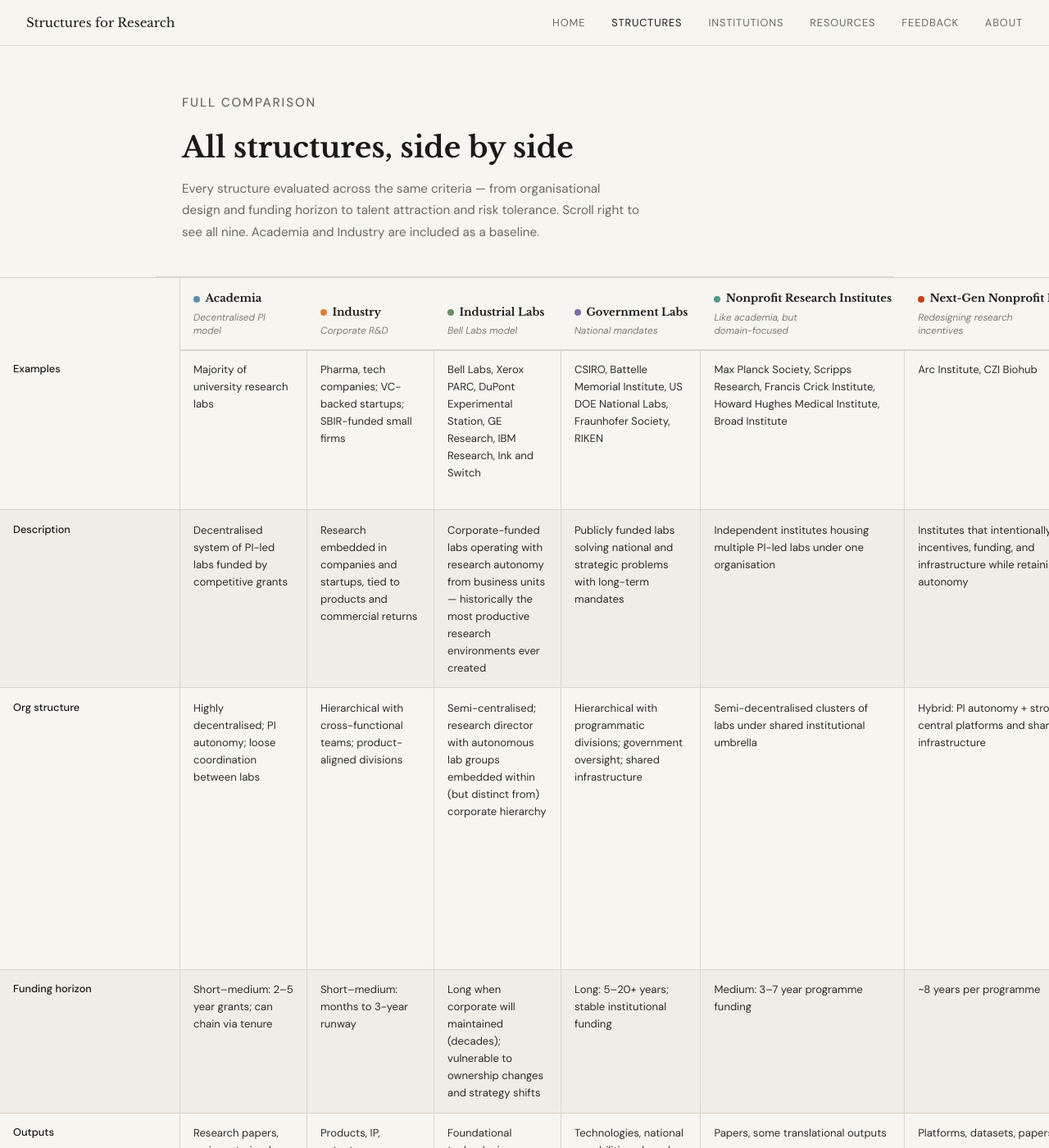
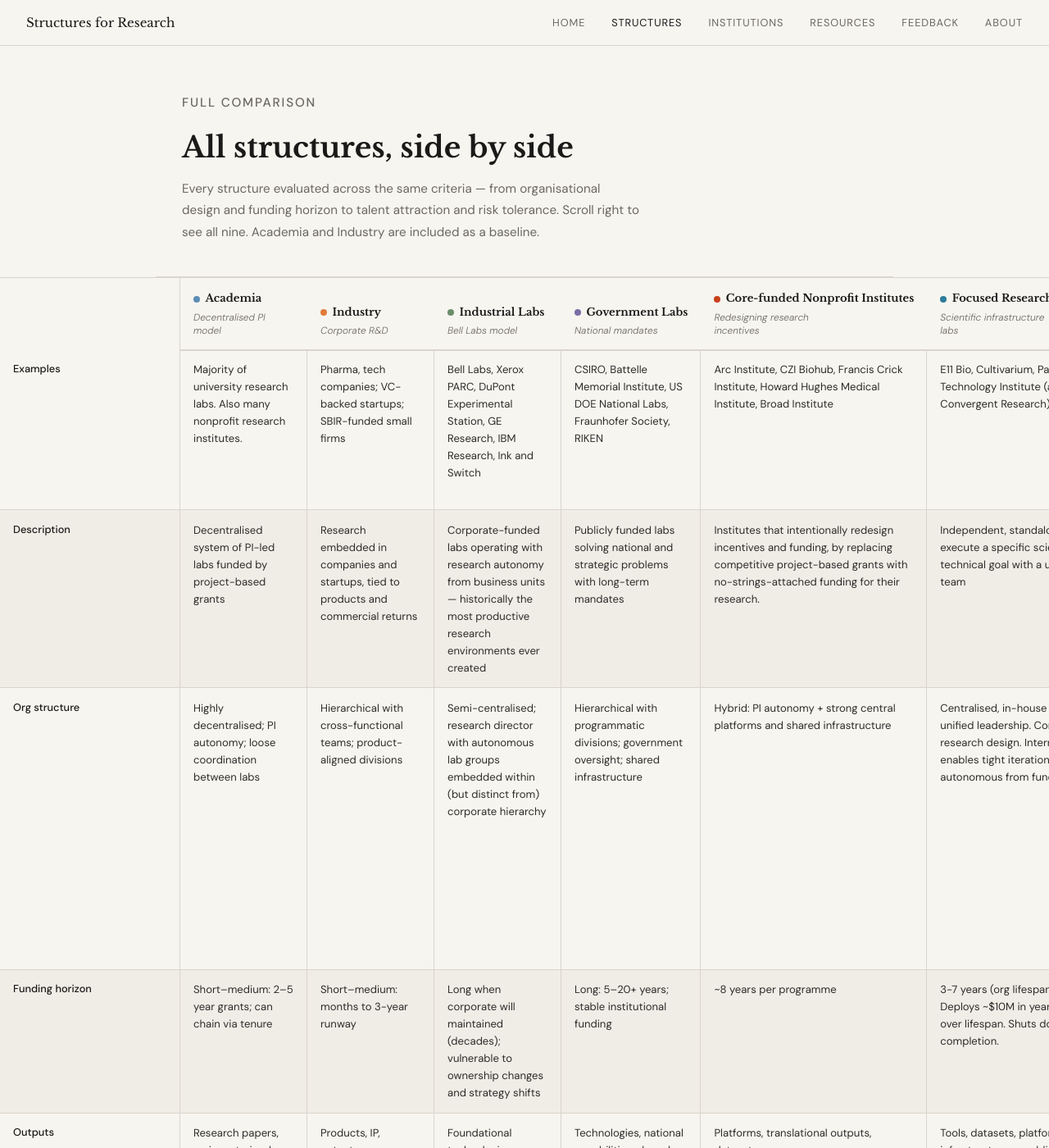
Before and after one commit to biancale4/structuresforresearch.com, a Jekyll site: the page built from structures.html, in a window 1280 px wide and 1400 px high. Shown: the whole window at 82% size. Built offline with Jekyll 4.4.1, drawn with Linux system fonts in a browser that asks for light colours; some of the changed text lies outside the part shown.

Commit message:
Update structures.html

```diff
--- a/structures.html
+++ b/structures.html
@@ -40,8 +40,7 @@ description: Every research structure evaluated side by side across the same cri
         <th><span class="dot" style="background:#e07b39"></span>Industry<span class="th-sub">Corporate R&amp;D</span></th>
         <th><span class="dot" style="background:#6b8e6b"></span>Industrial Labs<span class="th-sub">Bell Labs model</span></th>
         <th><span class="dot" style="background:#7b6ea6"></span>Government Labs<span class="th-sub">National mandates</span></th>
-        <th><span class="dot" style="background:#4a9b8a"></span>Nonprofit Research Institutes<span class="th-sub">Like academia, but domain-focused</span></th>
-        <th><span class="dot" style="background:#c8401a"></span>Next-Gen Nonprofit Institutes<span class="th-sub">Redesigning research incentives</span></th>
+        <th><span class="dot" style="background:#c8401a"></span>Core-funded Nonprofit Institutes<span class="th-sub">Redesigning research incentives</span></th>
         <th><span class="dot" style="background:#2d7d9a"></span>Focused Research Organizations<span class="th-sub">Scientific infrastructure labs</span></th>
         <th><span class="dot" style="background:#b5882d"></span>BBNs<span class="th-sub">Frontier Research Contracts</span></th>
         <th><span class="dot" style="background:#6b4e8a"></span>ARPA-style Orgs<span class="th-sub">Program manager–led R&D</span></th>
@@ -50,24 +49,22 @@ description: Every research structure evaluated side by side across the same cri
     <tbody>
       <tr>
         <td>Examples</td>
-        <td>Majority of university research labs</td>
+        <td>Majority of university research labs. Also many nonprofit research institutes.</td>
         <td>Pharma, tech companies; VC-backed startups; SBIR-funded small firms</td>
         <td>Bell Labs, Xerox PARC, DuPont Experimental Station, GE Research, IBM Research, Ink and Switch</td>
         <td>CSIRO, Battelle Memorial Institute, US DOE National Labs, Fraunhofer Society, RIKEN</td>
-        <td>Max Planck Society, Scripps Research, Francis Crick Institute, Howard Hughes Medical Institute, Broad Institute</td>
-        <td>Arc Institute, CZI Biohub</td>
+        <td>Arc Institute, CZI Biohub, Francis Crick Institute, Howard Hughes Medical Institute, Broad Institute</td>
         <td>E11 Bio, Cultivarium, Parallel Squared Technology Institute (all via Convergent Research)</td>
         <td>BBN Technologies, SRI International, MITRE Corporation</td>
         <td>DARPA, ARPA-E, ARPA-H, IARPA, ARIA (UK), SPRIND (Germany), Speculative Technologies, Actuate, Wellcome Leap</td>
       </tr>
       <tr>
         <td>Description</td>
-        <td>Decentralised system of PI-led labs funded by competitive grants</td>
+        <td>Decentralised system of PI-led labs funded by project-based grants</td>
         <td>Research embedded in companies and startups, tied to products and commercial returns</td>
         <td>Corporate-funded labs operating with research autonomy from business units — historically the most productive research environments ever created</td>
         <td>Publicly funded labs solving national and strategic problems with long-term mandates</td>
-        <td>Independent institutes housing multiple PI-led labs under one organisation</td>
-        <td>Institutes that intentionally redesign incentives, funding, and infrastructure while retaining PI-like autonomy</td>
+        <td>Institutes that intentionally redesign incentives and funding, by replacing competitive project-based grants with no-strings-attached funding for their research.</td>
         <td>Independent, standalone orgs built to execute a specific scientific or technical goal with a unified full-time team</td>
         <td>Contract-based networks that assemble elite teams across institutions to tackle defined frontier problems</td>
         <td>Agencies that fund and coordinate external research teams toward ambitious, high-risk goals via empowered programme managers</td>
@@ -78,7 +75,6 @@ description: Every research structure evaluated side by side across the same cri
         <td>Hierarchical with cross-functional teams; product-aligned divisions</td>
         <td>Semi-centralised; research director with autonomous lab groups embedded within (but distinct from) corporate hierarchy</td>
         <td>Hierarchical with programmatic divisions; government oversight; shared infrastructure</td>
-        <td>Semi-decentralised clusters of labs under shared institutional umbrella</td>
         <td>Hybrid: PI autonomy + strong central platforms and shared infrastructure</td>
         <td>Centralised, in-house teams with unified leadership. Core team does all research design. Internalised research enables tight iteration loops. Ideally autonomous from funding source.</td>
         <td>Distributed teams coordinated through contracts, often spanning multiple institutions. Core team coordinates — external orgs execute. Enables parallel tracks without internal politics.</td>
@@ -90,7 +86,6 @@ description: Every research structure evaluated side by side across the same cri
         <td>Short–medium: months to 3-year runway</td>
         <td>Long when corporate will maintained (decades); vulnerable to ownership changes and strategy shifts</td>
         <td>Long: 5–20+ years; stable institutional funding</td>
-        <td>Medium: 3–7 year programme funding</td>
         <td>~8 years per programme</td>
         <td>3-7 years (org lifespan tied to mission). Deploys ~$10M in year one, ~$50M over lifespan. Shuts down on mission completion.</td>
         <td>Short–medium: 1–5 years per contract; can chain into longer programmes</td>
@@ -102,8 +97,7 @@ description: Every research structure evaluated side by side across the same cri
         <td>Products, IP, patents</td>
         <td>Foundational technologies, patents, breakthrough papers (transistor, laser, Ethernet)</td>
         <td>Technologies, national capabilities, shared infrastructure</td>
-        <td>Papers, some translational outputs</td>
-        <td>Platforms, datasets, papers</td>
+        <td>Platforms, translational outputs, datasets, papers</td>
         <td>Tools, datasets, platforms, scientific infrastructure — public goods, not products</td>
         <td>Capabilities, prototypes, strategic outputs (e.g. biosecurity tools, datasets, frontier systems)</td>
         <td>Prototypes, validated capabilities, proof-of-concept demonstrations; expects transition pathways to other sectors</td>
@@ -114,7 +108,6 @@ description: Every research structure evaluated side by side across the same cri
         <td>Product-aligned, commercialisable problems</td>
         <td>Mix of basic and strategically applied; defined by adjacency to parent domain but with latitude for pure research</td>
         <td>National priorities (energy, defence, health, agriculture)</td>
-        <td>Domain-specific scientific problems</td>
         <td>Important but underexplored scientific areas; platform-building in emerging fields</td>
         <td>Clearly scoped bottlenecks requiring tight coordination. Clear goal from day one. Tight coupling between workstreams. Strong conviction about the right approach early on.</td>
         <td>Frontier, mission-driven problems requiring flexible, high-end expertise across organisations. Often engineering-heavy and deliverable-driven.</td>
@@ -126,8 +119,7 @@ description: Every research structure evaluated side by side across the same cri
         <td><span class="badge badge-low">Low–Medium</span><br>Risk tolerated only if tied to plausible commercial upside</td>
         <td><span class="badge badge-high">High</span><br>Historically very high; corporate capture eventually reduces over time</td>
         <td><span class="badge badge-medium">Medium–High</span><br>Can take ambitious problems within government mission constraints</td>
-        <td><span class="badge badge-medium">Medium</span><br>Depends heavily on funders; philanthropy can enable risk but often conservative</td>
-        <td><span class="badge badge-high">High</span><br>Long-term funding removes short-term pressure</td>
+        <td><span class="badge badge-high">High</span><br>Philanthropy enables risk-taking and scientific creativity. Long-term funding removes short-term pressure.</td>
         <td><span class="badge badge-very-high">Very High</span><br>Purpose-built for high-risk execution; explicit tolerance for failure</td>
         <td><span class="badge badge-very-high">Very High</span><br>Strong; flexible contracting enables unusual collaborations</td>
         <td><span class="badge badge-very-high">Very High</span><br>Explicitly funds "no one else will fund this" work; ~85% of DARPA projects fail to meet original goals by design</td>
@@ -150,7 +141,6 @@ description: Every research structure evaluated side by side across the same cri
         <td>Short-termism; commercialisation bias; limited public-good research</td>
         <td>Dependent on parent company; nearly extinct as a model; corporate short-termism eventually dominates</td>
         <td>Bureaucracy; slower iteration; constrained by political mandates</td>
-        <td>Still PI-siloed; moderate coordination; philanthropy often still conservative</td>
         <td>Not fully integrated; still PI-based; coordination is improved but not transformed</td>
         <td>Fundraising is a key bottleneck ($20–100M required). High upfront cost. Difficult to set up. Requires strong leadership and careful problem selection.</td>
         <td>Ongoing financial risk (no guaranteed funding like FROs). Coordination complexity. Reliance on external performers. Risk of becoming a pure R&amp;D contractor (Battelle/Raytheon failure mode).</td>
@@ -162,7 +152,6 @@ description: Every research structure evaluated side by side across the same cri
         <td>Strong for execution-focused, applied cross-functional teams. Less appeal for pure theorists.</td>
         <td>Historically extremely strong — offered stability, resources, peer community, and academic freedom simultaneously</td>
         <td>Strong for large-scale, multidisciplinary, infrastructure-heavy work. Less fluid than startups or FROs.</td>
-        <td>Very strong within discipline. Operates like a large, coordinated university department. Weaker for broad cross-sector integration.</td>
         <td>Very strong; curated and stable environment with long-term backing</td>
         <td>Extremely strong — mission-driven, full-time, cross-functional teams. Purpose-built to overcome academic silos.</td>
         <td>Very strong — can pull top talent across institutions; but less cohesion than in-house teams</td>
@@ -174,7 +163,6 @@ description: Every research structure evaluated side by side across the same cri
         <td><span class="badge badge-low">Low–Medium</span><br>Truly speculative work rare; risk tied to commercial upside</td>
         <td><span class="badge badge-very-high">Very High</span><br>Historically unconstrained; eroded over time by corporate context</td>
         <td><span class="badge badge-medium">Medium–High</span><br>Ambitious within government mission constraints</td>
-        <td><span class="badge badge-medium">Medium</span><br>Philanthropy enables risk but often still conservative</td>
         <td><span class="badge badge-high">High</span><br>Long-term funding removes pressure; PI freedom maintained</td>
         <td><span class="badge badge-very-high">Very High</span><br>Purpose-built diverse teams under one roof; designed to overcome silos</td>
         <td><span class="badge badge-high">High</span><br>Flexible contracting enables unusual collaborations; execution incentives can be difficult</td>
@@ -186,7 +174,6 @@ description: Every research structure evaluated side by side across the same cri
         <td>Translational / commercialisable only. Mid-stage tech pursued only if it de-risks product roadmap.</td>
         <td>Long-run technology development; low immediate pressure, but corporate connection creates eventual commercialisation pull</td>
         <td>Mix of applied and fundamental; less pressure for commercial returns, more for mission outcomes (energy, defence)</td>
-        <td>Sits between basic and translational; some pressure to show impact but not full commercialisation</td>
         <td>Technology development without immediate commercialisation pressure</td>
         <td>Technology development as public goods, platforms, and datasets. No commercialisation pressure.</td>
         <td>Capability creation rather than products; low immediate commercial pressure; oriented toward strategic outcomes</td>
```
Also changed, not shown: other parts of structures.html (+0 -3 lines).
